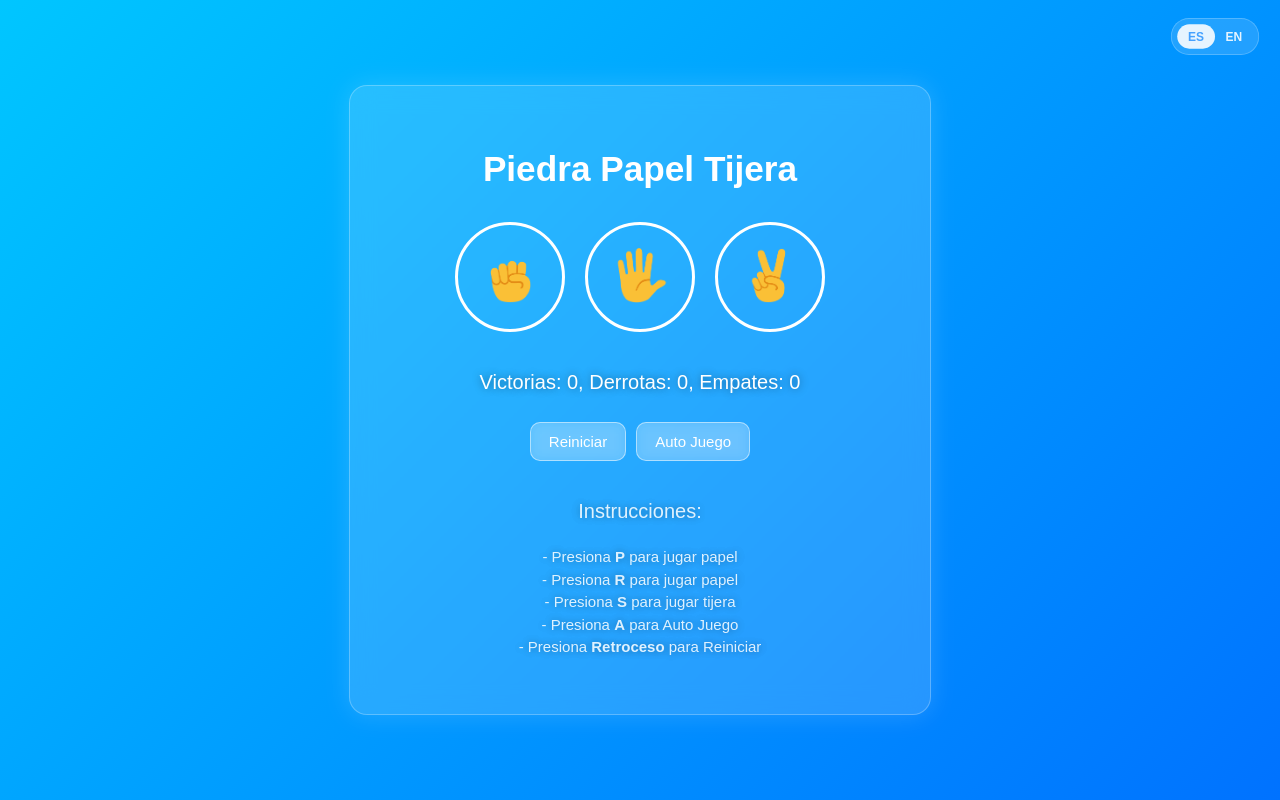
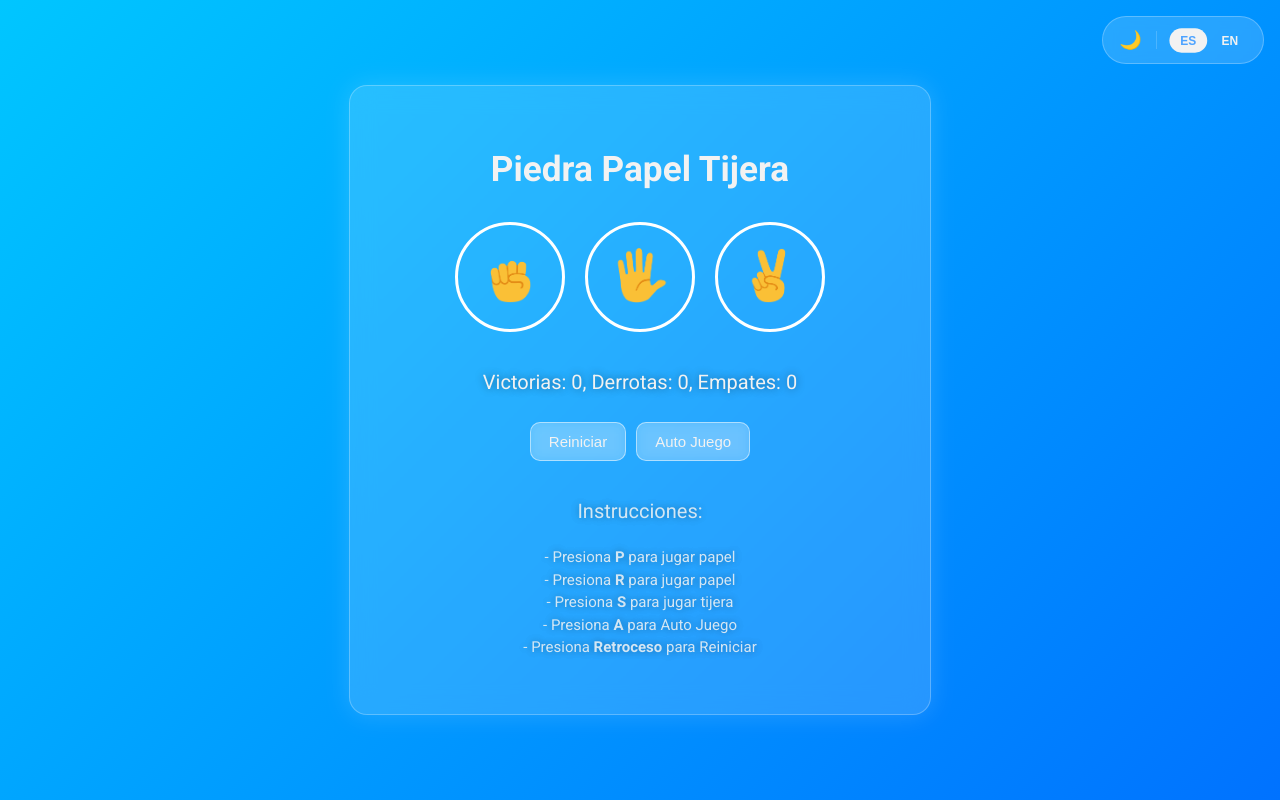
Before and after one commit to sovilleda07/rock-paper-scissors-react, a React (Vite) app: page / in a window 1280 px wide. Built offline with nearby package versions, Linux system fonts and the light colour scheme.

Commit message:
Implement mode theme toggle

```diff
--- a/index.html
+++ b/index.html
@@ -1,13 +1,19 @@
 <!doctype html>
 <html lang="en">
+
 <head>
   <meta charset="UTF-8" />
   <link rel="icon" type="image/svg+xml" href="/vite.svg" />
+  <link rel="preconnect" href="https://fonts.googleapis.com">
+  <link rel="preconnect" href="https://fonts.gstatic.com" crossorigin>
+  <link href="https://fonts.googleapis.com/css2?family=Roboto:wght@400;500;700&display=swap" rel="stylesheet">
   <meta name="viewport" content="width=device-width, initial-scale=1.0" />
   <title>Rock Paper Scissor</title>
 </head>
+
 <body>
   <div id="root"></div>
   <script type="module" src="/src/main.jsx"></script>
 </body>
+
 </html>
--- a/src/App.css
+++ b/src/App.css
@@ -6,15 +6,15 @@
 }
 
 .game-container {
-  background: rgba(255, 255, 255, 0.15);
-  color: #ffffff;
+  background: var(--card-bg);
+  color: var(--text-primary);
   backdrop-filter: blur(12px);
   padding: 40px;
   border-radius: 18px;
   width: 90%;
   max-width: 500px;
-  box-shadow: 0px 0px 25px rgba(255, 255, 255, 0.15);
-  border: 1px solid rgba(255, 255, 255, 0.25);
+  box-shadow: 0px 0px 25px var(--card-bg);
+  border: 1px solid var(--card-border);
 }
 
 .title {
@@ -40,7 +40,7 @@
 
 .move-button:hover {
   transform: scale(1.1);
-  box-shadow: 0 0 10px rgba(255, 255, 255, 0.25);
+  box-shadow: 0 0 10px var(--card-border);
 }
 
 .move-icon {
@@ -57,18 +57,18 @@
 }
 
 .result.win {
-  color: #00ff90;
-  text-shadow: 0 0 12px rgba(0, 255, 153, 0.8);
+  color: var(--win-color);
+  text-shadow: 0 0 12px var(--win-color-shadow);
 }
 
 .result.lose {
-  color: #ff4c4c;
-  text-shadow: 0 0 12px rgba(255, 76, 76, 0.8);
+  color: var(--lose-color);
+  text-shadow: 0 0 12px var(--lose-color-shadow);
 }
 
 .result.tie {
-  color: #ffd84d;
-  text-shadow: 0 0 12px rgba(255, 216, 77, 0.8);
+  color: var(--tie-color);
+  text-shadow: 0 0 12px var(--tie-color-shadow);
 }
 
 .moves {
@@ -95,9 +95,9 @@
 .reset-score-button,
 .auto-play-button,
 .reset-confirm-button {
-  background: rgba(255, 255, 255, 0.2);
-  color: #ffffff;
-  border: 1px solid rgba(255, 255, 255, 0.5);
+  background: var(--button-background);
+  color: var(--text-primary);
+  border: 1px solid var(--button-border);
   font-size: 15px;
   padding: 10px 18px;
   cursor: pointer;
@@ -109,9 +109,9 @@
 
 .reset-score-button:hover,
 .auto-play-button:hover,
-.reset-confirm-button {
-  background: rgba(255, 255, 255, 0.3);
-  box-shadow: 0 0 15px rgba(0, 200, 255, 0.7);
+.reset-confirm-button:hover {
+  background: var(--button-background-hover);
+  box-shadow: 0 0 15px var(--button-shadow-hover);
   transform: scale(1.07);
 }
 
@@ -150,17 +150,15 @@
 }
 
 .modal {
-  background: rgba(255, 255, 255, 0.18);
-  color: #ffffff;
+  background: var(--modal-background);
+  color: var(--text-primary);
   backdrop-filter: blur(14px);
   padding: 30px 35px;
   border-radius: 18px;
   width: 90%;
   max-width: 420px;
-  border: 1px solid rgba(255, 255, 255, 0.35);
-  box-shadow:
-    0 0 25px rgba(0, 200, 255, 0.35),
-    0 0 50px rgba(0, 200, 255, 0.15);
+  border: 1px solid var(--modal-border);
+  box-shadow: var(--modal-box-shadow);
   animation: modalFadeIn 0.25s ease-out;
 }
 
@@ -177,14 +175,13 @@
 }
 
 .round-result {
+  background: var(--card-bg);
+  backdrop-filter: blur(12px);
   margin-top: 25px;
   padding: 20px 25px;
   border-radius: 18px;
-  background: rgba(255, 255, 255, 0.15);
-  backdrop-filter: blur(12px);
-  border: 1px solid rgba(255, 255, 255, 0.25);
-  box-shadow: 0 0 25px rgba(0, 200, 255, 0.2);
-
+  border: 1px solid var(--card-border);
+  box-shadow: 0 0 25px var(--card-box-shadow);
   display: grid;
   grid-template-rows: auto auto;
   justify-items: center;
@@ -239,53 +236,68 @@
   text-align: center;
 }
 
-.language-switcher {
+.top-controls {
   position: absolute;
   top: 16px;
   right: 16px;
-  padding: 6px;
-  background: rgba(255, 255, 255, 0.15);
-  border-radius: 20px;
-  border: 1px solid rgba(255, 255, 255, 0.25);
+  display: flex;
+  align-items: center;
+  gap: 6px;
+  padding: 6px 8px;
+  background: var(--card-bg);
+  border: 1px solid var(--card-border);
+  border-radius: 999px;
   z-index: 1000;
-
-  transform: scale(0.9);
-  opacity: 0.9;
+  backdrop-filter: blur(6px);
 }
 
-.language-switcher:hover {
-  opacity: 1;
+.theme-toggle {
+  background: transparent;
+  border: none;
+  border-radius: 999px;
+  padding: 6px 8px;
+  cursor: pointer;
+  font-size: 18px;
+  color: var(--text-primary);
+  transition: background 0.2s ease;
+}
+
+.theme-toggle:hover {
+  background: var(--button-background);
+}
+
+.controls-separator {
+  width: 1px;
+  height: 18px;
+  background: var(--card-border);
+  opacity: 0.7;
+}
+
+.language-switcher {
+  display: flex;
+  gap: 4px;
+  padding: 2px;
+  background: transparent;
+  border: none;
+  transform: scale(0.9);
 }
 
 .language-switcher button {
   background: transparent;
   border: none;
-  color: white;
+  color: var(--text-primary);
   font-weight: 600;
   padding: 6px 12px;
-  border-radius: 14px;
+  border-radius: 999px;
   cursor: pointer;
-  transition: all 0.2s ease;
+  transition: background 0.2s ease, color 0.2s ease;
 }
 
 .language-switcher button:hover {
-  background: rgba(255, 255, 255, 0.2);
+  background: var(--button-background);
 }
 
 .language-switcher button.active {
-  background: white;
-  color: #4da3ff;
-  animation: slideIn 0.3s ease;
+  background: var(--text-primary);
+  color: var(--accent);
 }
-
-@keyframes slideIn {
-  from {
-    opacity: 0;
-    transform: translateY(2px);
-  }
-
-  to {
-    opacity: 1;
-    transform: translateY(0);
-  }
-}
--- a/src/App.jsx
+++ b/src/App.jsx
@@ -1,14 +1,15 @@
 import { useCallback, useEffect, useState } from 'react';
 import { useTranslation } from 'react-i18next';
 import { useKeyboardControls } from './hooks/useKeyboardControls';
+import { Controls } from './components/Controls';
+import { ControlsInfo } from './components/ControlsInfo';
 import { LanguageSwitcher } from './components/LanguageSwitcher';
 import { MoveButton } from './components/MoveButton';
 import { Moves } from './components/Moves';
 import { ResetConfirmModal } from './components/ResetConfirmModal';
 import { Result } from './components/Result';
 import { Score } from './components/Score';
-import { Controls } from './components/Controls';
-import { ControlsInfo } from './components/ControlsInfo';
+import { ThemeToggle } from './components/ThemeToggle';
 import { MOVES, getGameResult, pickComputerMove } from './utils/gameLogic';
 import './App.css';
 
@@ -75,7 +76,11 @@ function App() {
 
   return (
     <div className='app-layout'>
-      <LanguageSwitcher />
+      <div className="top-controls">
+        <ThemeToggle />
+        <span className="controls-separator" />
+        <LanguageSwitcher />
+      </div>
       <div className='game-container'>
         <h1>{t('name')}</h1>
 
--- /dev/null
+++ b/src/components/ThemeToggle.jsx
@@ -0,0 +1,23 @@
+import { useEffect, useState } from "react";
+
+export function ThemeToggle() {
+  const [theme, setTheme] = useState(
+    localStorage.getItem('theme') || 'light'
+  );
+
+  useEffect(() => {
+    document.documentElement.setAttribute('data-theme', theme);
+    localStorage.setItem('theme', theme);
+  }, [theme]);
+
+  return (
+    <button
+      className="theme-toggle"
+      onClick={() => {
+        setTheme(theme === 'light' ? 'dark' : 'light')
+      }}
+    >
+      {theme === 'light' ? '🌙' : '☀️'}
+    </button>
+  );
+}
--- a/src/index.css
+++ b/src/index.css
@@ -1,5 +1,32 @@
 :root {
-  font-family: Roboto, Arial;
+  --bg-gradient: linear-gradient(135deg, #00c6ff 0%, #0072ff 100%);
+
+  --card-bg: rgba(255, 255, 255, 0.15);
+  --card-border: rgba(255, 255, 255, 0.25);
+  --card-box-shadow: rgba(0, 200, 255, 0.2);
+
+  --button-background: rgba(255, 255, 255, 0.20);
+  --button-background-hover: rgba(255, 255, 255, 0.3);
+  --button-border: rgba(255, 255, 255, 0.5);
+  --button-shadow-hover: rgba(0, 200, 255, 0.7);
+
+  --modal-background: rgba(255, 255, 255, 0.18);
+  --modal-border: rgba(255, 255, 255, 0.35);
+  --modal-box-shadow:
+    0 0 25px rgba(0, 200, 255, 0.35),
+    0 0 50px rgba(0, 200, 255, 0.15);
+
+  --text-primary: #f2f2f2;
+  --accent: #4da3ff;
+
+  --win-color: #00ff90;
+  --lose-color: #ff4c4c;
+  --tie-color: #ffd84d;
+
+  --win-color-shadow: rgba(0, 255, 153, 0.8);
+  --lose-color-shadow: rgba(255, 76, 76, 0.8);
+  --tie-color-shadow: rgba(255, 216, 77, 0.8);
+
   line-height: 1.5;
   font-weight: 400;
 
@@ -9,10 +36,44 @@
   -moz-osx-font-smoothing: grayscale;
 }
 
+[data-theme="dark"] {
+  --bg-gradient: linear-gradient(135deg, #0f172a 0%, #020617 100%);
+
+  --card-bg: rgba(15, 23, 42, 0.65);
+  --card-border: rgba(148, 163, 184, 0.15);
+  --card-box-shadow: rgba(0, 0, 0, 0.4);
+
+  --button-background: rgba(148, 163, 184, 0.15);
+  --button-background-hover: rgba(148, 163, 184, 0.25);
+  --button-border: rgba(148, 163, 184, 0.35);
+  --button-shadow-hover: rgba(56, 189, 248, 0.6);
+
+  --modal-background: rgba(15, 23, 42, 0.75);
+  --modal-border: rgba(148, 163, 184, 0.2);
+  --modal-box-shadow:
+    0 0 25px rgba(0, 0, 0, 0.6),
+    0 0 40px rgba(56, 189, 248, 0.15);
+
+  --text-primary: #e5e7eb;
+  --accent: #070c1e;
+
+  --win-color: #4ade80;
+  --lose-color: #f87171;
+  --tie-color: #facc15;
+
+  --win-color-shadow: rgba(74, 222, 128, 0.6);
+  --lose-color-shadow: rgba(248, 113, 113, 0.6);
+  --tie-color-shadow: rgba(250, 204, 21, 0.6);
+}
+
+* {
+  transition: background 0.3s ease, color 0.3s ease;
+}
+
 body {
-  background: linear-gradient(135deg, #00c6ff 0%, #0072ff 100%);
-  color: #f2f2f2;
-  font-family: Arial, Helvetica, sans-serif;
+  background: var(--bg-gradient);
+  color: var(--text-primary);
+  font-family: Roboto, Arial;
   margin: 0;
   text-align: center;
 }
@@ -21,18 +82,3 @@ h1 {
   font-size: 2.2em;
   line-height: 1.1;
 }
-
-/* @media (prefers-color-scheme: light) {
-  :root {
-    color: #213547;
-    background-color: #ffffff;
-  }
-
-  a:hover {
-    color: #747bff;
-  }
-
-  button {
-    background-color: #f9f9f9;
-  }
-} */
```
Lines whose indentation alone changed are shown as unchanged.
